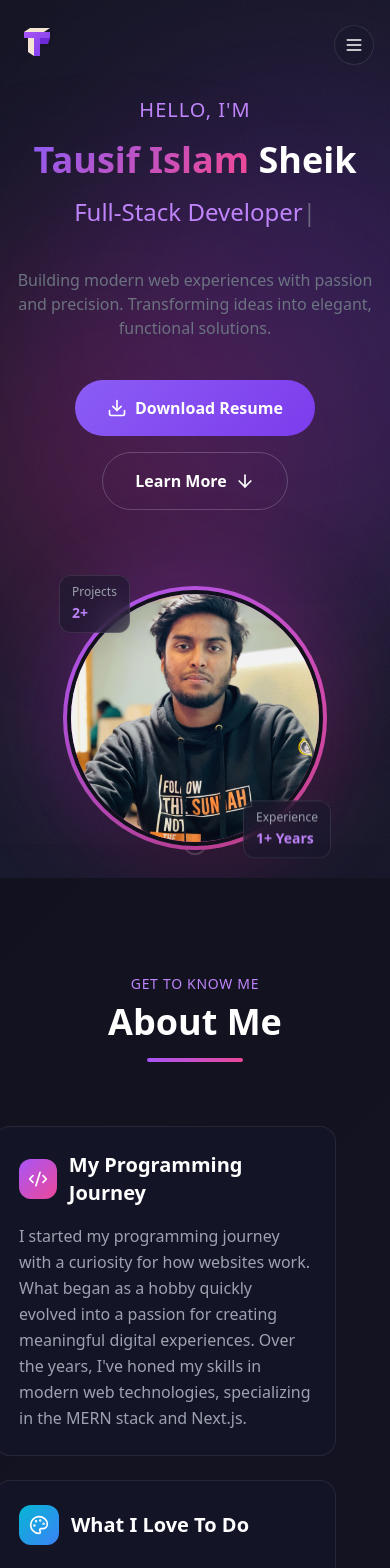
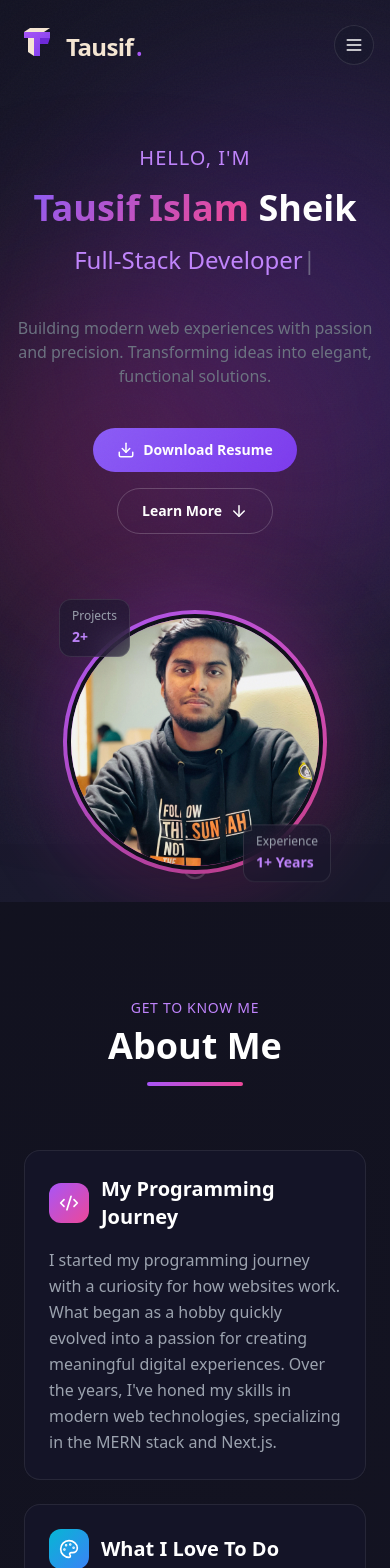
Before and after one commit to tausif-islam-sheik/Tausif-Islam-Sheik-Portfolio, a Next.js app: page / in a window 390 px wide. Shown: the top 1568 px of the page. Built offline with nearby package versions, Linux system fonts and the light colour scheme.

Commit message:
Logo updated in mobile layout

```diff
--- a/src/components/Navbar.tsx
+++ b/src/components/Navbar.tsx
@@ -69,9 +69,9 @@ export default function Navbar() {
                 <path d="M18 14V32L12 28V14H18Z" fill="#f5e6d3"/>
                 <path d="M8 8L14 4H34L28 8H8Z" fill="#f5e6d3"/>
               </svg>
-              <div className="hidden sm:flex items-baseline">
-                <span className="text-[#f5e6d3] font-bold text-3xl tracking-tight">Tausif</span>
-                <span className="text-purple-500 text-4xl ml-0.5">.</span>
+              <div className="flex items-baseline">
+                <span className="text-[#f5e6d3] font-bold text-2xl sm:text-3xl tracking-tight">Tausif</span>
+                <span className="text-purple-500 text-3xl sm:text-4xl ml-0.5">.</span>
               </div>
             </motion.a>
 
--- a/src/sections/About.tsx
+++ b/src/sections/About.tsx
@@ -1,12 +1,8 @@
 "use client";
 
-import { useEffect, useRef } from "react";
+import { useRef } from "react";
 import { motion, useInView } from "framer-motion";
 import { Code2, Palette, Dumbbell, Coffee, Music, Plane } from "lucide-react";
-import gsap from "gsap";
-import { ScrollTrigger } from "gsap/ScrollTrigger";
-
-gsap.registerPlugin(ScrollTrigger);
 
 const interests = [
   { icon: Code2, label: "Coding", color: "from-purple-500 to-indigo-500" },
@@ -21,28 +17,6 @@ export default function About() {
   const sectionRef = useRef<HTMLElement>(null);
   const contentRef = useRef<HTMLDivElement>(null);
   const isInView = useInView(sectionRef, { once: true, margin: "-100px" });
-
-  useEffect(() => {
-    const ctx = gsap.context(() => {
-      gsap.fromTo(
-        ".about-content",
-        { y: 60, opacity: 0 },
-        {
-          y: 0,
-          opacity: 1,
-          duration: 0.8,
-          stagger: 0.15,
-          ease: "power2.out",
-          scrollTrigger: {
-            trigger: sectionRef.current,
-            start: "top 80%",
-          },
-        },
-      );
-    }, sectionRef);
-
-    return () => ctx.revert();
-  }, []);
 
   return (
     <section id="about" ref={sectionRef} className="relative py-24 lg:py-32">
@@ -64,7 +38,7 @@ export default function About() {
         </motion.div>
 
         {/* Two Column Layout */}
-        <div className="grid lg:grid-cols-2 gap-12 lg:gap-16 items-start">
+        <div className="grid lg:grid-cols-2 gap-12 lg:gap-16 items-start overflow-hidden">
           {/* Left Column - Story Cards */}
           <div ref={contentRef} className="space-y-6">
             {/* Journey Card */}
@@ -72,17 +46,17 @@ export default function About() {
               initial={{ opacity: 0, x: -30 }}
               animate={isInView ? { opacity: 1, x: 0 } : {}}
               transition={{ duration: 0.6, delay: 0.1 }}
-              className="about-content glass-card p-6 rounded-2xl"
+              className="glass-card p-6 rounded-2xl overflow-hidden"
             >
               <div className="flex items-center gap-3 mb-4">
-                <div className="w-10 h-10 rounded-xl bg-gradient-to-br from-purple-500 to-pink-500 flex items-center justify-center">
+                <div className="w-10 h-10 rounded-xl bg-gradient-to-br from-purple-500 to-pink-500 flex items-center justify-center flex-shrink-0">
                   <Code2 size={20} className="text-white" />
                 </div>
                 <h3 className="text-xl sm:text-2xl font-bold text-white">
                   My Programming Journey
                 </h3>
               </div>
-              <p className="text-gray-400 leading-relaxed">
+              <p className="text-gray-400 leading-relaxed break-words">
                 I started my programming journey with a curiosity for how
                 websites work. What began as a hobby quickly evolved into a
                 passion for creating meaningful digital experiences. Over the
@@ -96,17 +70,17 @@ export default function About() {
               initial={{ opacity: 0, x: -30 }}
               animate={isInView ? { opacity: 1, x: 0 } : {}}
               transition={{ duration: 0.6, delay: 0.2 }}
-              className="about-content glass-card p-6 rounded-2xl"
+              className="glass-card p-6 rounded-2xl overflow-hidden"
             >
               <div className="flex items-center gap-3 mb-4">
-                <div className="w-10 h-10 rounded-xl bg-gradient-to-br from-cyan-500 to-blue-500 flex items-center justify-center">
+                <div className="w-10 h-10 rounded-xl bg-gradient-to-br from-cyan-500 to-blue-500 flex items-center justify-center flex-shrink-0">
                   <Palette size={20} className="text-white" />
                 </div>
                 <h3 className="text-xl sm:text-2xl font-bold text-white">
                   What I Love To Do
                 </h3>
               </div>
-              <p className="text-gray-400 leading-relaxed">
+              <p className="text-gray-400 leading-relaxed break-words">
                 I thrive on solving complex problems and turning ideas into
                 reality. Whether it&apos;s building scalable backend systems or
                 crafting pixel-perfect frontend interfaces, I enjoy every aspect
--- a/src/sections/Hero.tsx
+++ b/src/sections/Hero.tsx
@@ -85,7 +85,7 @@ export default function Hero() {
         />
       </div>
 
-      <div className="relative z-10 max-w-7xl mx-auto px-4 sm:px-6 lg:px-8 pt-24 pb-8 lg:py-0">
+      <div className="relative z-10 max-w-7xl mx-auto px-4 sm:px-6 lg:px-8 pt-36 sm:pt-24 lg:py-0 pb-8">
         <div className="flex flex-col lg:flex-row items-center justify-center gap-8 sm:gap-12 lg:gap-20 xl:gap-24">
           {/* Profile Image */}
           <motion.div
@@ -189,22 +189,22 @@ export default function Hero() {
             >
               <motion.a
                 href="#"
-                className="btn-primary px-8 py-4 rounded-full text-white font-semibold flex items-center gap-2"
+                className="btn-primary px-6 sm:px-8 py-3 sm:py-4 rounded-full text-white font-semibold flex items-center gap-2 text-sm sm:text-base"
                 whileHover={{ scale: 1.05 }}
                 whileTap={{ scale: 0.95 }}
               >
-                <Download size={20} />
+                <Download size={18} className="sm:w-5 sm:h-5" />
                 Download Resume
               </motion.a>
 
               <motion.button
                 onClick={handleScrollToAbout}
-                className="px-8 py-4 rounded-full border border-white/20 text-white font-semibold hover:bg-white/5 transition-all flex items-center gap-2"
+                className="px-6 sm:px-8 py-3 sm:py-4 rounded-full border border-white/20 text-white font-semibold hover:bg-white/5 transition-all flex items-center gap-2 text-sm sm:text-base"
                 whileHover={{ scale: 1.05 }}
                 whileTap={{ scale: 0.95 }}
               >
                 Learn More
-                <ArrowDown size={20} />
+                <ArrowDown size={18} className="sm:w-5 sm:h-5" />
               </motion.button>
             </motion.div>
           </div>
```
